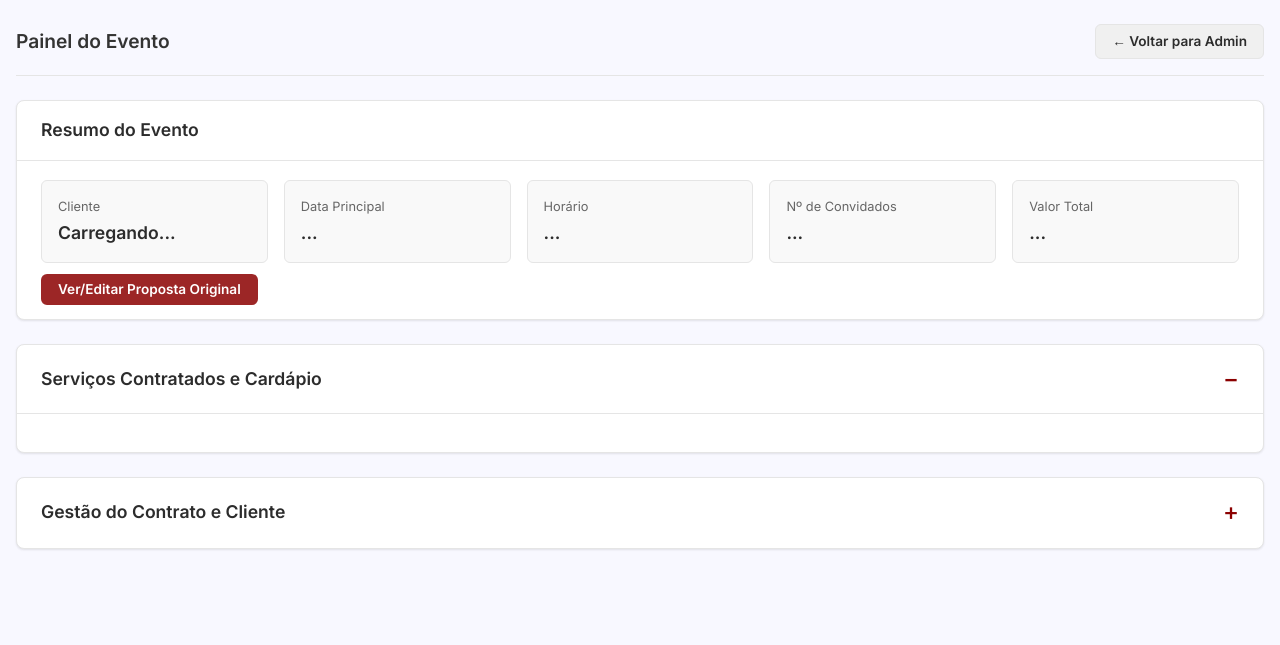
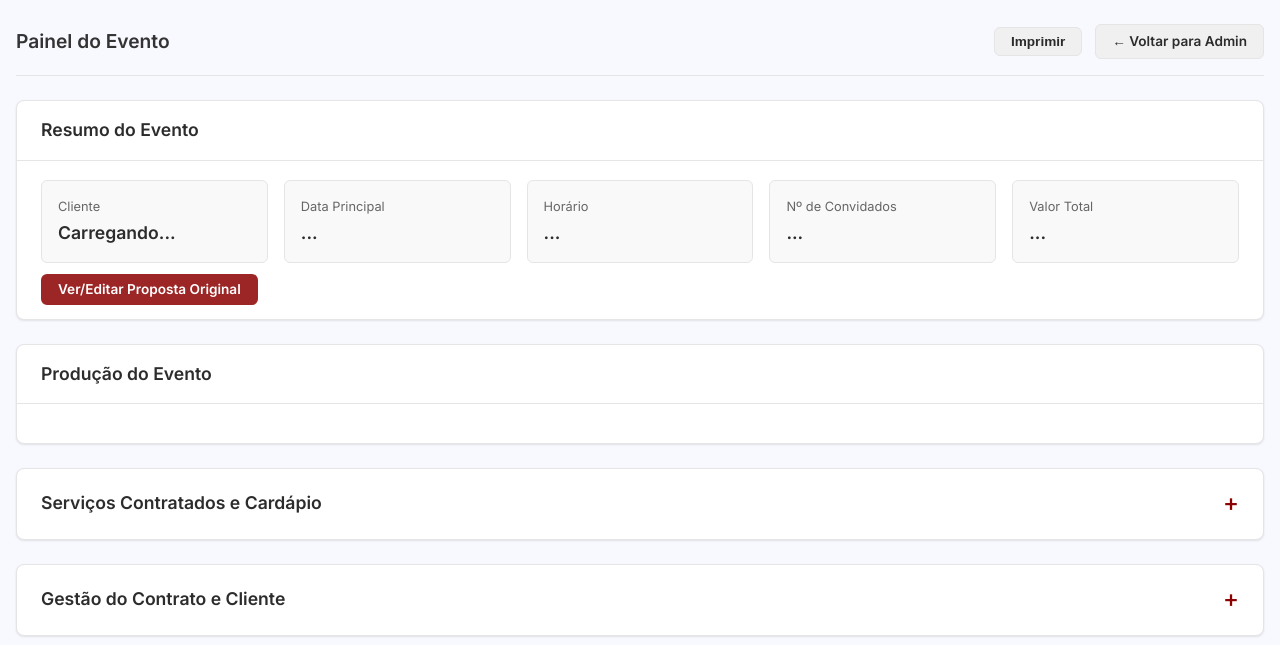
Before and after one commit to eduardofreirelage-source/espaco_vista, a plain HTML site: page evento.html in a window 1280 px wide. Drawn offline with Linux system fonts and the light colour scheme; a script that the page names is missing.

Commit message:
Update evento.html

```diff
--- a/evento.html
+++ b/evento.html
@@ -5,12 +5,20 @@
     <meta name="viewport" content="width=device-width, initial-scale=1">
     <title>Gestão do Evento - Sistema de Orçamentos</title>
     <link rel="stylesheet" href="styles.css">
+    <link rel="stylesheet" href="print.css" media="print">
 </head>
 <body>
     <div class="container">
         <header>
             <h1>Painel do Evento</h1>
             <div class="header-actions">
+                <div class="export-container">
+                    <button id="print-btn" class="btn">Imprimir</button>
+                    <div id="print-menu" class="export-menu">
+                        <div data-action="print-summary">Resumo do Evento</div>
+                        <div data-action="print-menu">Cardápio do Evento</div>
+                    </div>
+                </div>
                 <a href="admin.html" class="btn">← Voltar para Admin</a>
             </div>
         </header>
@@ -45,7 +53,15 @@
                 </div>
             </section>
 
-            <section class="card collapsible-card">
+            <section class="card">
+                <div class="card-header">
+                    <h2>Produção do Evento</h2>
+                </div>
+                <div id="production-funnel-container" class="card-content">
+                    </div>
+            </section>
+
+            <section class="card collapsible-card collapsed">
                  <div class="card-header">
                      <h2>Serviços Contratados e Cardápio</h2>
                      <span class="collapse-icon"></span>
@@ -129,6 +145,7 @@
         </div>
     </div>
 
+    <div id="print-output-evento" class="print-only"></div>
     <div id="save-notification" class="notification"></div>
     <script type="module" src="evento.js"></script>
 </body>
```
